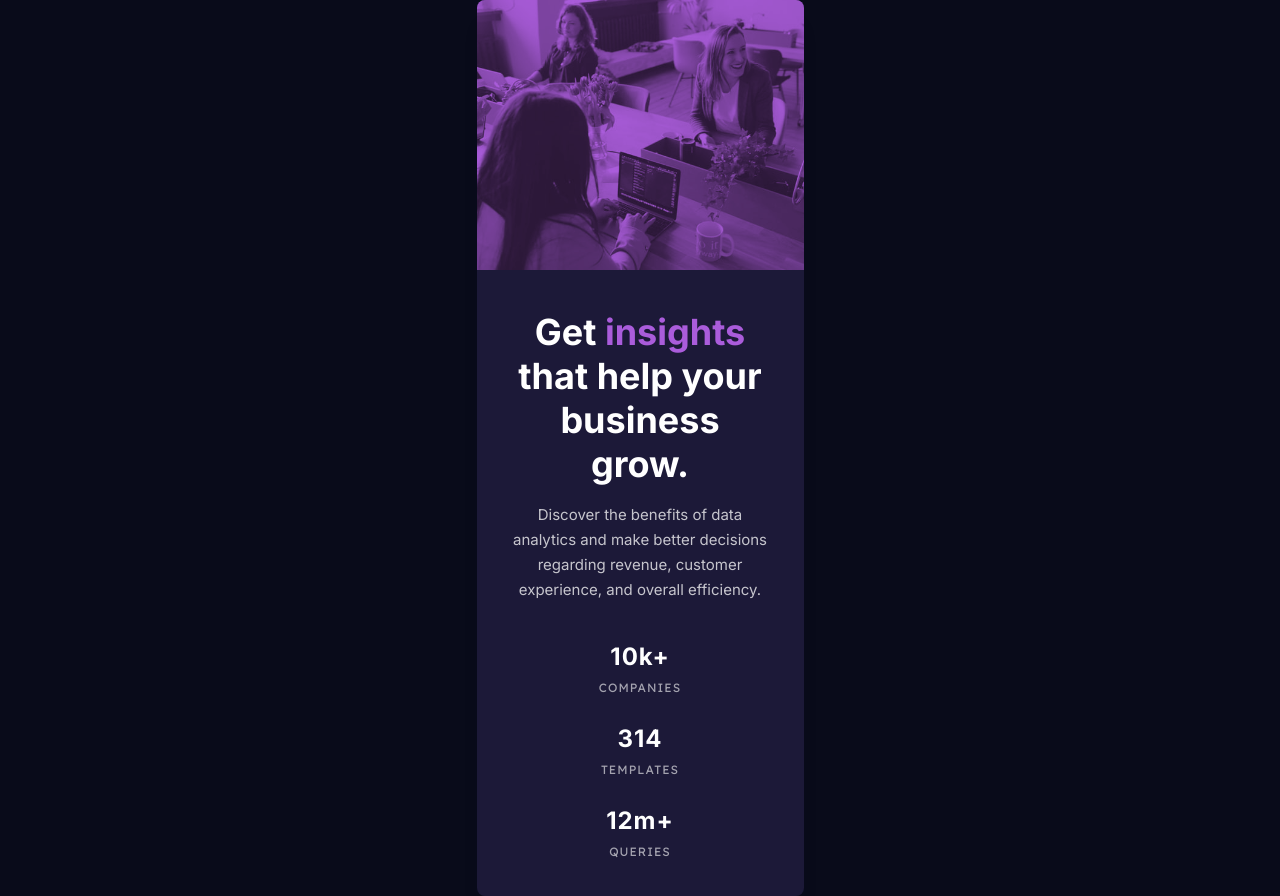
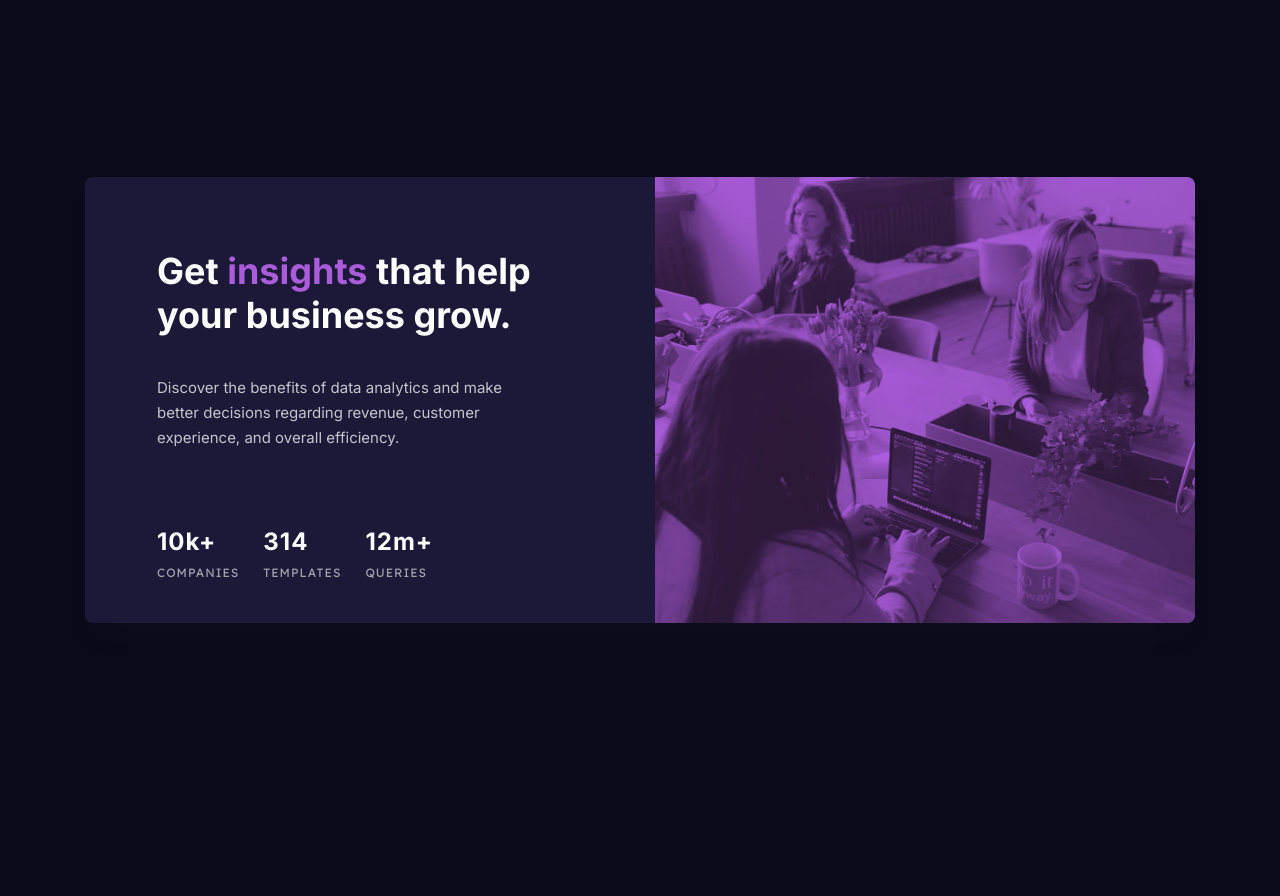
Before and after one commit to ferfalcon/stats-preview-card-component, a plain HTML site: page index.html in a window 1280 px wide. After the commit the page ends 800 px from the top, so only its background shows below. Drawn offline with Linux system fonts and the light colour scheme.

Commit message:
Desktop view

```diff
--- a/index.html
+++ b/index.html
@@ -14,7 +14,7 @@
 	<main>
 		<article class="stats-card">
 			<picture class="stats-card__image-wrapper">
-				<source srcset="./images/image-header-desktop.jpg" media="(min-width: 60rem)">
+				<source srcset="./images/image-header-desktop.jpg" media="(min-width: 64rem)">
 				<img class="stats-card__image" src="./images/image-header-mobile.jpg" alt="Get insights that help your business grow">
 			</picture>
 			<h1 class="stats-card__title">Get <strong class="stats-card__title-highlight">insights</strong> that help your business grow.</h1>
--- a/styles/styles.less
+++ b/styles/styles.less
@@ -21,7 +21,7 @@
 	--ty-stat-value: var(--fw-bold) var(--fs-highlight) var(--ff-main);
 	--ty-stat-name: var(--fw-regular) var(--fs-small)/var(--copy-line-height) var(--ff-accent);
 
-	@media (min-width:60rem) {
+	@media (min-width:64rem) {
 		--fs-heading: 2.25rem;
 
 		--heading-line-height: 2.75rem;
@@ -72,6 +72,12 @@ img {
 	border-radius: .5rem;
 	text-align: center;
 	box-shadow: 0 1.25rem 1.25rem -.625rem rgba(23, 25, 41, .2031);
+
+	@media (min-width:64rem) {
+		text-align: initial;
+		max-width: 69.375rem;
+		grid-template-columns: 1fr 33.75rem;
+	}
 }
 
 .stats-card__image-wrapper {
@@ -80,6 +86,13 @@ img {
 	margin: 0 0 2.5rem;
 	border-radius: .5rem .5rem 0 0;
 	background: var(--cl-accent);
+
+	@media (min-width:64rem) {
+		margin: 0;
+		border-radius: 0 .5rem .5rem 0;
+		grid-column: 2/3;
+		grid-row: span 3;
+	}
 }
 
 .stats-card__image {
@@ -92,6 +105,13 @@ img {
 	color: var(--cl-white);
 	margin: 0 0 1rem;
 	padding: 0 2rem;
+
+	@media (min-width:64rem) {
+		padding: 4.5rem 4.5rem 0 4.5rem;
+		margin: 0;
+		grid-column: 1/2;
+		grid-row: 1;
+	}
 }
 
 .stats-card__title-highlight {
@@ -101,6 +121,11 @@ img {
 .stats-card__copy {
 	margin: 0 0 2.5rem;
 	padding: 0 2rem;
+
+	@media (min-width:64rem) {
+		grid-column: 1/2;
+		padding: 0 7rem 0 4.5rem;
+	}
 }
 
 .stats-card__stats {
@@ -109,6 +134,13 @@ img {
 	gap: 1.5rem;
 	margin: 0 0 2rem;
 	padding: 0 2rem;
+
+	@media (min-width:64rem) {
+		margin: 0;
+		padding: 0 4.5rem 0;
+		flex-direction: row;
+		grid-column: 1/2;
+	}
 }
 
 .stats-card__stat-item {
```
Also changed, not shown: styles/styles.css, 1 other file.
